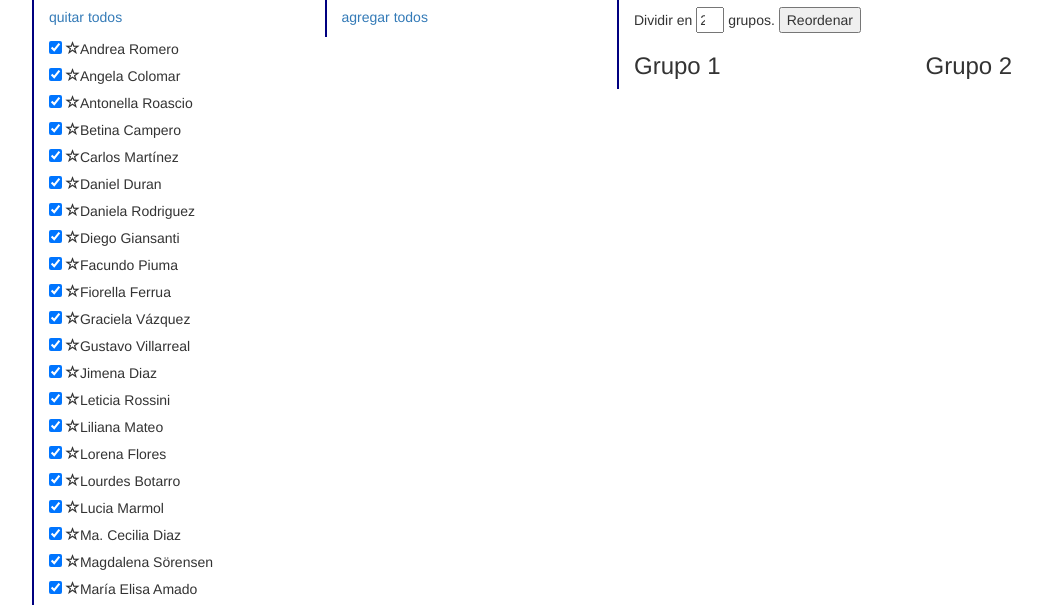
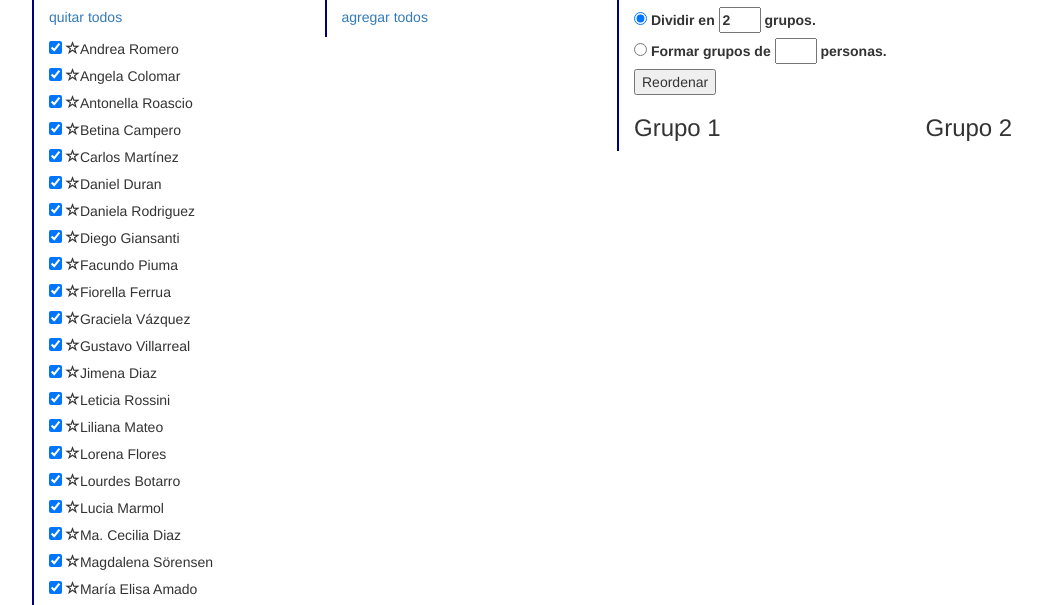
Before and after one commit to git2samus/plunes, a plain HTML site: page index.html in a window 1280 px wide. Shown: the part 175-780 px from the top of the page, without its empty margins (23-1065 px from the left). Drawn offline with nearby package versions, Linux system fonts and the light colour scheme.

Commit message:
group by size

```diff
--- a/index.html
+++ b/index.html
@@ -31,7 +31,7 @@
         font-weight: bold;
       }
       input[type=number] {
-        width: 2em;
+        width: 3em;
       }
     </style>
 
@@ -97,8 +97,14 @@
         $scope.genGroups = function() {
           // create groups
           $scope.groups = [];
-          for (var i=0; i<$scope.numGroups; i++) {
-            $scope.groups.push([]);
+          if ($scope.selType == 'numGroups') {
+            for (var i=0; i<$scope.numGroups; i++) {
+              $scope.groups.push([]);
+            };
+          } else {
+            for (var i=0; i<Math.floor($scope.present.length / $scope.groupSize); i++) {
+              $scope.groups.push([]);
+            };
           };
 
           // reinitialize random sequence
@@ -119,12 +125,23 @@
 
           // fill group buckets
           for (var i=0; i<profiles.length; i++) {
-            $scope.groups[i % $scope.numGroups].push(profiles[i]);
+            $scope.groups[i % $scope.groups.length].push(profiles[i]);
+          };
+
+          if ($scope.selType == 'numGroups') {
+            // update reference value groupSize
+            $scope.groupSize = $scope.groups[$scope.groups.length - 1].length;
+          } else {
+            // update reference value numGroups
+            $scope.numGroups = $scope.groups.length;
           };
         };
 
+        // init //
         $scope.present = [];
         $scope.absent = [];
+
+        $scope.selType = 'numGroups';
         $scope.numGroups = 2;
 
         // fill-in initial values
@@ -133,21 +150,35 @@
           $scope.present.push({
             'id': i,
             'name': name,
-            'img': 'img/' + name + '.png',
             'starred': false});
         };
 
         // setup watchers
         $scope.$watch(function() {
+          // generate string to watch starred property changes
           var res = '';
           for (var i=0; i<$scope.present.length; i++) {
             var profile = $scope.present[i];
             res += (profile.starred? '+':'-') + profile.id;
           };
           return res;
-        }, function() { $scope.genGroups(); });
-        $scope.$watch('numGroups', function() { $scope.genGroups(); });
-        $scope.$watch('seed', function() { $scope.genGroups(); });
+        }, function() {
+          $scope.genGroups();
+        });
+        $scope.$watch('numGroups', function() {
+          if ($scope.selType == 'numGroups')
+            $scope.genGroups();
+        });
+        $scope.$watch('groupSize', function() {
+          if ($scope.selType == 'groupSize')
+            $scope.genGroups();
+        });
+        $scope.$watch('selType', function() {
+          $scope.genGroups();
+        });
+        $scope.$watch('seed', function() {
+          $scope.genGroups();
+        });
 
         // generate initial groups
         $scope.updateSeed();
@@ -185,8 +216,21 @@
 
         <div class="col-xs-12 col-md-6">
           <h2>Grupos</h2>
-            Dividir en <input ng-model="numGroups" min="2" type="number" /> grupos.
-          </label>
+
+          <div>
+            <input ng-model="selType" value="numGroups" type="radio">
+            <label ng-click="selType='numGroups'">
+              Dividir en <input ng-model="numGroups" min="2" type="number" /> grupos.
+            </label>
+          </div>
+
+          <div>
+            <input ng-model="selType" value="groupSize" type="radio">
+            <label ng-click="selType='groupSize'">
+              Formar grupos de <input ng-model="groupSize" min="1" type="number" /> personas.
+            </label>
+          </div>
+
           <input type="button" value="Reordenar" ng-click="updateSeed()">
 
           <div class="row">
```
